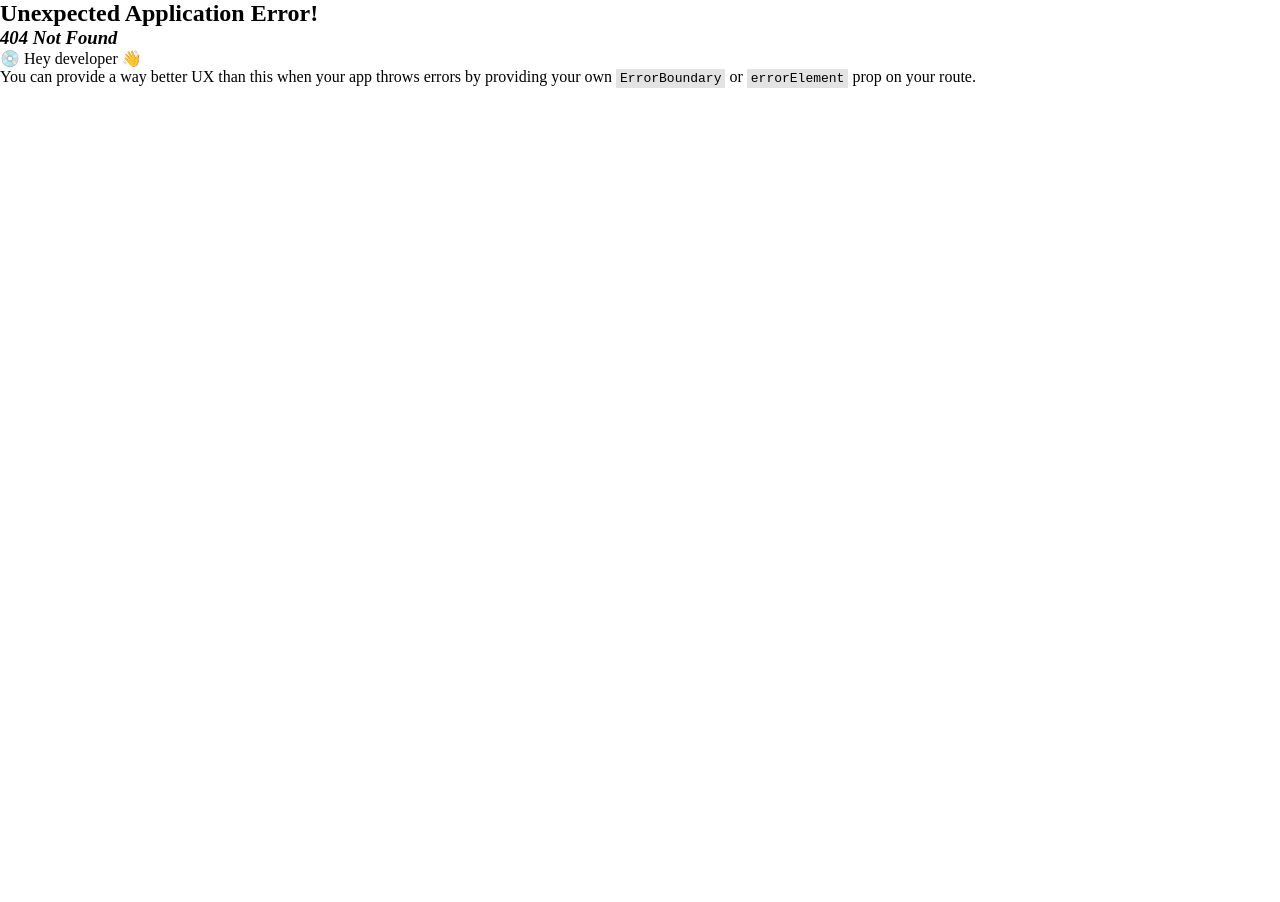
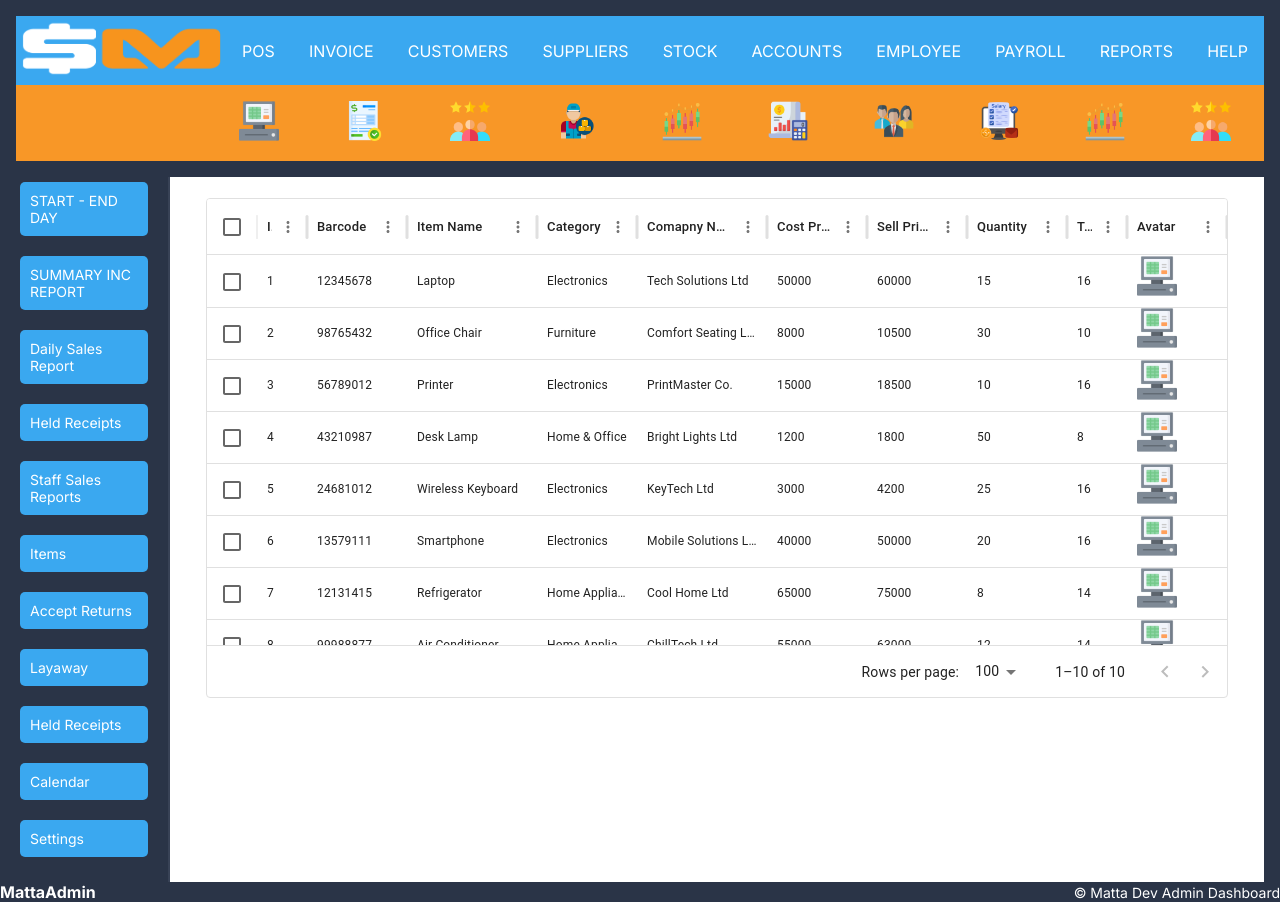
Before and after one commit to txdgidraph/React-Admin-Dashboard-Panel, a React (Vite) app: page /items in a window 1280 px wide. Before the commit this address had no page. Before the commit the page ends 800 px from the top, so only its background shows below. Built offline with nearby package versions, Linux system fonts and the light colour scheme.

Commit message:
Item Menu Update

```diff
--- a/src/App.tsx
+++ b/src/App.tsx
@@ -8,6 +8,7 @@ import Menu from "./components/menu/Menu";
 import Login from "./pages/login/Login";
 import "./styles/global.scss"
 import Customers from "./components/customers/Customers";
+import Items from "./components/items/Items";
 
 function App() {
   const Layout = () => {
@@ -48,6 +49,10 @@ function App() {
           path: "/customers",
           element: <Customers />,
         },
+        {
+          path: "/items",
+          element: <Items />,
+        },
       ],
     },
     {
--- a/src/components/customers/Customers.tsx
+++ b/src/components/customers/Customers.tsx
@@ -2,6 +2,8 @@ import "./customers.scss";
 
 import { DataGrid } from "@mui/x-data-grid";
 import { existingCustomers } from "../../data";
+import Button from "@mui/material/Button";
+import Stack from "@mui/material/Stack";
 
 const Customers = () => {
   const columns = [
@@ -14,7 +16,58 @@ const Customers = () => {
   ];
 
   return (
-    <div style={{ height: 500, width: "100%" }}>
+    <div>
+      <div className="buttonsContainer">
+        <div className="deleteMailBtnCont">
+          <Stack spacing={2} direction="row">
+            <Button
+              variant="contained"
+              sx={{
+                backgroundColor: "#6E6F6E",
+                color: "white",
+                "&:hover": { backgroundColor: "darkgray" },
+              }}
+            >
+              DELETE
+            </Button>
+            <Button
+              variant="contained"
+              sx={{
+                backgroundColor: "#6E6F6E",
+                color: "white",
+                "&:hover": { backgroundColor: "darkgray" },
+              }}
+            >
+              SEND MAIL
+            </Button>
+          </Stack>
+        </div>
+        <div className="deleteMailBtnCont">
+          <Stack spacing={2} direction="row">
+            <Button
+              variant="contained"
+              sx={{
+                backgroundColor: "#9955BA",
+                color: "white",
+                "&:hover": { backgroundColor: "darkgray" },
+              }}
+            >
+              NEW CUSTOMER
+            </Button>
+            <Button
+              variant="contained"
+              sx={{
+                backgroundColor: "#9955BA",
+                color: "white",
+                "&:hover": { backgroundColor: "darkgray" },
+              }}
+            >
+              SEND MAIL
+            </Button>
+          </Stack>
+        </div>
+      </div>
+      <div style={{ height: "500px", width: "100%" }}>
         <DataGrid
           rows={existingCustomers} // Use the customer data
           columns={columns}
@@ -22,6 +75,7 @@ const Customers = () => {
           disableRowSelectionOnClick
         />
       </div>
+    </div>
   );
 };
 
--- a/src/components/customers/customers.scss
+++ b/src/components/customers/customers.scss
@@ -0,0 +1,10 @@
+.buttonsContainer{
+    display: flex;
+    width: 100%;
+    justify-content: space-between;
+}
+
+.buttonsContainer{
+    margin-top: 1em;
+    margin-bottom: 1em;
+}
--- /dev/null
+++ b/src/components/items/Items.tsx
@@ -0,0 +1,53 @@
+import { DataGrid } from "@mui/x-data-grid";
+import { itemInStock } from "../../data";
+import { GridRenderCellParams } from "@mui/x-data-grid";
+
+const Items = () => {
+  const columns = [
+    { field: "id", headerName: "ID", width:50  },
+    { field: "barcode", headerName: "Barcode", width:100},
+    { field: "itemName", headerName: "Item Name", width:130},
+    { field: "category", headerName: "Category" },
+    { field: "companyName", headerName: "Comapny Name", width:130 },
+    { field: "costPrice", headerName: "Cost Price"},
+    { field: "sellPrice", headerName: "Sell Price" },
+    { field: "quantity", headerName: "Quantity" },
+    { field: "taxPercent", headerName: "Tax %", width:60 },
+    {
+        field: "avatar",
+        headerName: "Avatar",
+        renderCell: (params: GridRenderCellParams) => (
+          <img src={params.value} alt="Item Avatar" width={40} height={40} />
+        )
+      },
+    // { field: "update_inventory", headerName: "", width: 70 },
+    // { field: "inventory_count_items", headerName: "", width: 70 },
+    // { field: "update_item", headerName: "", width: 70 },
+  ];
+  return (
+    <div style={{ maxWidth: "100%", overflow: "auto", padding: "1em" }}>
+      <div style={{ height: "500px", width: "100%" }}>
+        <DataGrid
+          rows={itemInStock} // Use the items data
+          columns={columns}
+          checkboxSelection
+          disableRowSelectionOnClick
+          sx={{
+            "& .MuiDataGrid-cell": {
+              fontSize: "12px",  // Reduce cell font size
+            },
+            "& .MuiDataGrid-columnHeader": {
+              fontSize: "13px",  // Reduce column header font size
+              fontWeight: "bold",
+            },
+            "& .MuiDataGrid-columnHeaderTitle": {
+              fontSize: "13px",
+            },
+          }}
+        />
+      </div>
+    </div>
+  );
+};
+
+export default Items;
--- a/src/data.ts
+++ b/src/data.ts
@@ -32,7 +32,7 @@ export const menu = [
   {
     id: 6,
     title: "Items",
-    ur1: "/",
+    ur1: "/items",
     icon: "post.svg",
   },
 
@@ -203,7 +203,10 @@ export const existingCustomers = [
     firstName: "Daniel",
     email: "daniel.wafula@example.com",
     phoneNumber: "+254790123456",
-    totalSpent: "Ksh 64,500"
+    totalSpent: "Ksh 64,500",
+    update_inventory:"",
+    inventory_count_items:"",
+    update_item:""
   },
   {
     id: 10,
@@ -211,6 +214,163 @@ export const existingCustomers = [
     firstName: "Ann",
     email: "ann.chebet@example.com",
     phoneNumber: "+254701234567",
-    totalSpent: "Ksh 29,750"
+    totalSpent: "Ksh 29,750",
+    update_inventory:"",
+    inventory_count_items:"",
+    update_item:""
   }
 ];
+
+
+export const itemInStock = [
+  {
+    id: 1,
+    barcode: "12345678",
+    itemName: "Laptop",
+    category: "Electronics",
+    companyName: "Tech Solutions Ltd",
+    costPrice: 50000,
+    sellPrice: 60000,
+    quantity: 15,
+    taxPercent: 16,
+    avatar: "/images/POS.png",
+    update_inventory:"",
+    inventory_count_items:"",
+    update_item:""
+  },
+  {
+    id: 2,
+    barcode: "98765432",
+    itemName: "Office Chair",
+    category: "Furniture",
+    companyName: "Comfort Seating Ltd",
+    costPrice: 8000,
+    sellPrice: 10500,
+    quantity: 30,
+    taxPercent: 10,
+    avatar: "/images/POS.png",
+    update_inventory:"",
+    inventory_count_items:"",
+    update_item:""
+  },
+  {
+    id: 3,
+    barcode: "56789012",
+    itemName: "Printer",
+    category: "Electronics",
+    companyName: "PrintMaster Co.",
+    costPrice: 15000,
+    sellPrice: 18500,
+    quantity: 10,
+    taxPercent: 16,
+    avatar: "/images/POS.png",
+    update_inventory:"",
+    inventory_count_items:"",
+    update_item:""
+  },
+  {
+    id: 4,
+    barcode: "43210987",
+    itemName: "Desk Lamp",
+    category: "Home & Office",
+    companyName: "Bright Lights Ltd",
+    costPrice: 1200,
+    sellPrice: 1800,
+    quantity: 50,
+    taxPercent: 8,
+    avatar: "/images/POS.png",
+    update_inventory:"",
+    inventory_count_items:"",
+    update_item:""
+  },
+  {
+    id: 5,
+    barcode: "24681012",
+    itemName: "Wireless Keyboard",
+    category: "Electronics",
+    companyName: "KeyTech Ltd",
+    costPrice: 3000,
+    sellPrice: 4200,
+    quantity: 25,
+    taxPercent: 16,
+    avatar: "/images/POS.png",
+    update_inventory:"",
+    inventory_count_items:"",
+    update_item:""
+  },
+  {
+    id: 6,
+    barcode: "13579111",
+    itemName: "Smartphone",
+    category: "Electronics",
+    companyName: "Mobile Solutions Ltd",
+    costPrice: 40000,
+    sellPrice: 50000,
+    quantity: 20,
+    taxPercent: 16,
+    avatar: "/images/POS.png",
+    update_inventory:"",
+    inventory_count_items:"",
+    update_item:""
+  },
+  {
+    id: 7,
+    barcode: "12131415",
+    itemName: "Refrigerator",
+    category: "Home Appliances",
+    companyName: "Cool Home Ltd",
+    costPrice: 65000,
+    sellPrice: 75000,
+    quantity: 8,
+    taxPercent: 14,
+    avatar: "/images/POS.png",
+    update_inventory:"",
+    inventory_count_items:"",
+    update_item:""
+  },
+  {
+    id: 8,
+    barcode: "99988877",
+    itemName: "Air Conditioner",
+    category: "Home Appliances",
+    companyName: "ChillTech Ltd",
+    costPrice: 55000,
+    sellPrice: 63000,
+    quantity: 12,
+    taxPercent: 14,
+    avatar: "/images/POS.png",
+    update_inventory:"",
+    inventory_count_items:"",
+    update_item:""
+  },
+  {
+    id: 9,
+    barcode: "5554443",
+    itemName: "Microwave Oven",
+    category: "Kitchen Appliances",
+    companyName: "HeatWave Ltd",
+    costPrice: 12000,
+    sellPrice: 14500,
+    quantity: 18,
+    taxPercent: 12,
+    avatar: "/images/POS.png",
+    update_inventory:"",
+    inventory_count_items:"",
+    update_item:""
+  },
+  {
+    id: 10,
+    barcode: "1011121",
+    itemName: "Gaming Console",
+    category: "Electronics",
+    companyName: "GameWorld Ltd",
+    costPrice: 45000,
+    sellPrice: 52000,
+    quantity: 10,
+    taxPercent: 16,
+    avatar: "/images/POS.png",
+    update_inventory:"",
+    inventory_count_items:"",
+    update_item:""
+  },
+];
```
Also changed, not shown: src/components/items/items.scss (added). Lines whose indentation alone changed are shown as unchanged.
